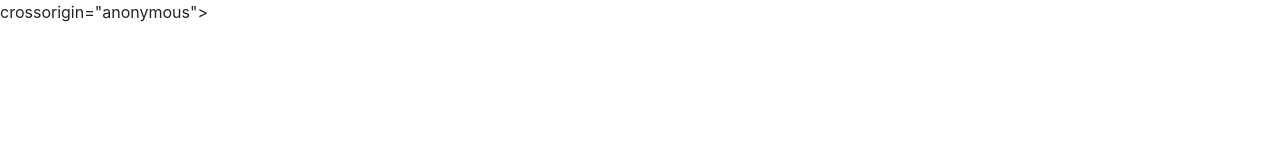
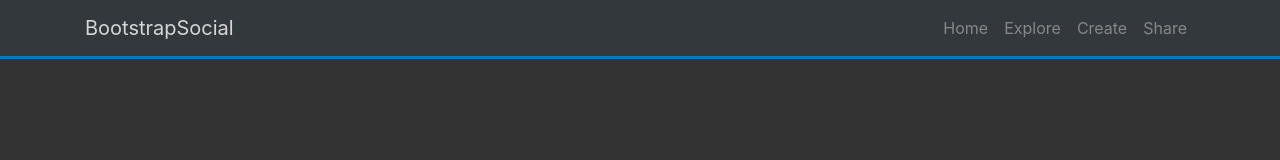
Before and after one commit to rmhennessey/bootstrap-social, a plain HTML site: page index.html in a window 1280 px wide. Drawn offline with nearby package versions, Linux system fonts and the light colour scheme.

Commit message:
navbar in place

```diff
--- a/css/style.css
+++ b/css/style.css
@@ -0,0 +1,9 @@
+body {
+  background: #333;
+  color: white;
+}
+
+.navbar {
+  border-bottom: #008ed6 3px solid;
+  opacity: 0.8;
+}
--- a/index.html
+++ b/index.html
@@ -17,13 +17,36 @@
 			integrity="sha384-ggOyR0iXCbMQv3Xipma34MD+dH/1fQ784/j6cY/iJTQUOhcWr7x9JvoRxT2MZw1T"
 			crossorigin="anonymous"
 		/>
-		crossorigin="anonymous">
 		<link rel="stylesheet" href="css/style.css" />
 		<title>BootstrapSocial</title>
 	</head>
 
 	<body>
 		<!-- START HERE -->
+		<nav class="navbar navbar-expand-sm bg-dark navbar-dark fixed-top">
+			<div class="container">
+				<a href="index.html" class="navbar-brand">BootstrapSocial</a>
+				<button class="navbar-toggler" data-toggle="collapse" data-target="#navbarCollapse">
+					<span class="navbar-toggle-icon"></span>
+				</button>
+				<div class="collapse navbar-collapse" id="navbarCollapse">
+					<ul class="navbar-nav ml-auto">
+						<li class="nav-item">
+							<a href="#home" class="nav-link">Home</a>
+						</li>
+						<li class="nav-item">
+							<a href="#explore-head-section" class="nav-link">Explore</a>
+						</li>
+						<li class="nav-item">
+							<a href="#create-head-section" class="nav-link">Create</a>
+						</li>
+						<li class="nav-item">
+							<a href="#share-head-section" class="nav-link">Share</a>
+						</li>
+					</ul>
+				</div>
+			</div>
+		</nav>
 
 	 <!-- Optional JavaScript -->
     <!-- jQuery first, then Popper.js, then Bootstrap JS -->
```
